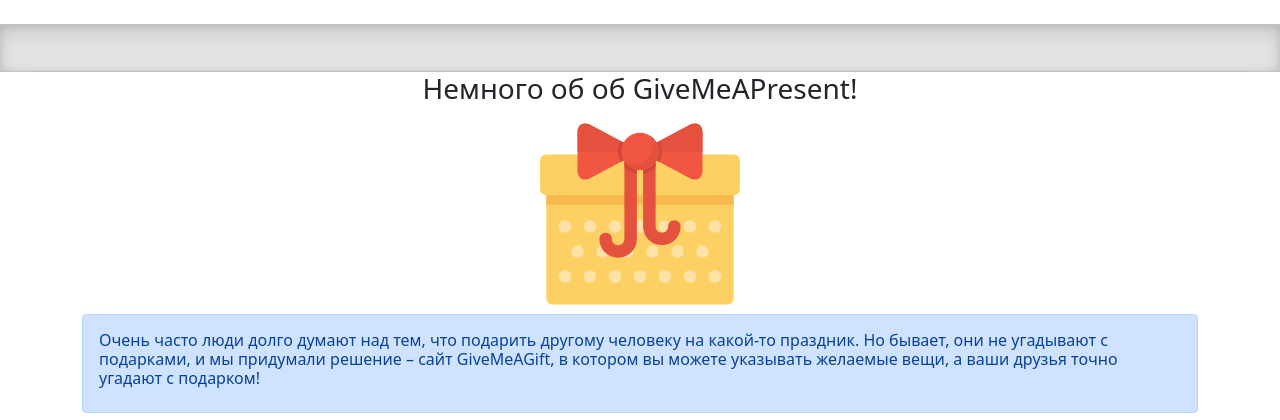
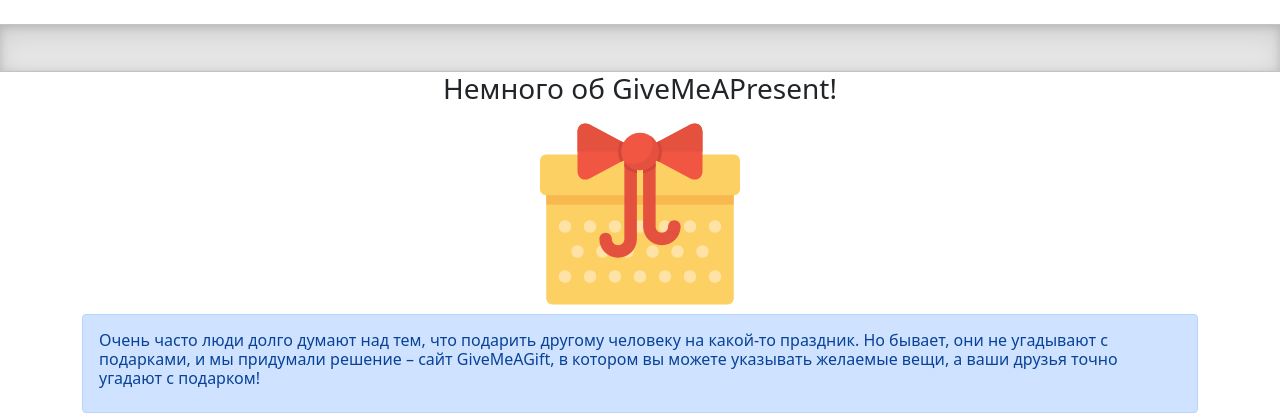
Before and after one commit to BladeRunner9405/GiveMeAGift-site, a Flask app: page /info in a window 1280 px wide. Shown: the part 73-493 px from the top of the page. Run offline with Flask 2, Linux system fonts and the light colour scheme; some libraries are stand-ins or nearby versions.

Commit message:
Update info.html
Исправил ошибку

```diff
--- a/templates/info.html
+++ b/templates/info.html
@@ -4,7 +4,7 @@
 <main role="main" class="container">
     <link rel="stylesheet" type="text/css" href="{{ style }}"/>
     <center>
-        <h3>Немного об об GiveMeAPresent!</h3>
+        <h3>Немного об GiveMeAPresent!</h3>
         <img src="{{ img_url }}" width="200px" alt="здесь картинка">
     </center>
 
```
